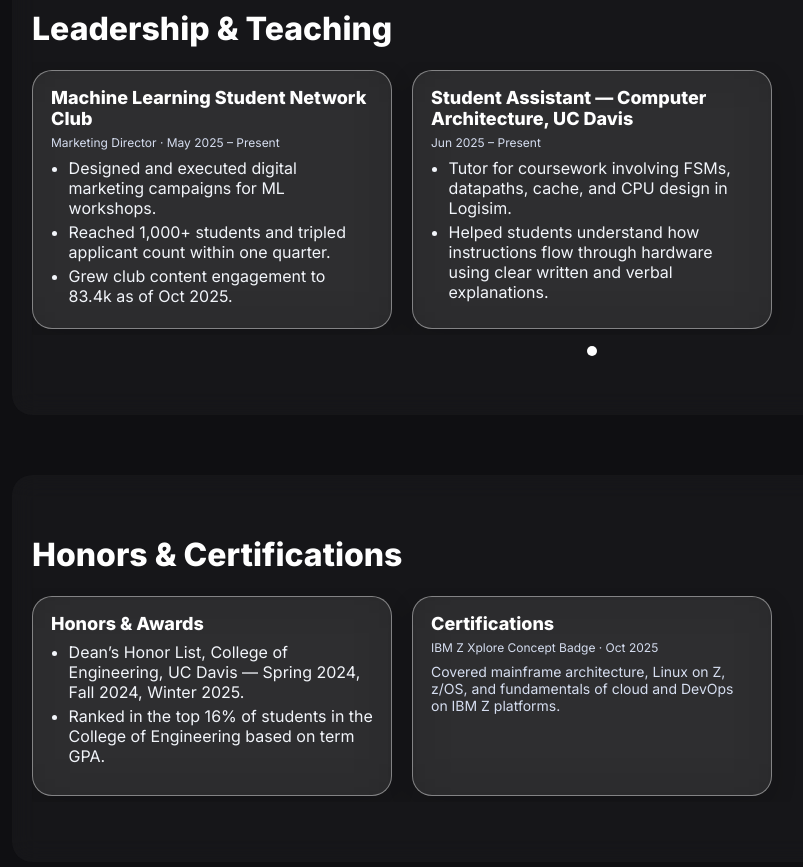
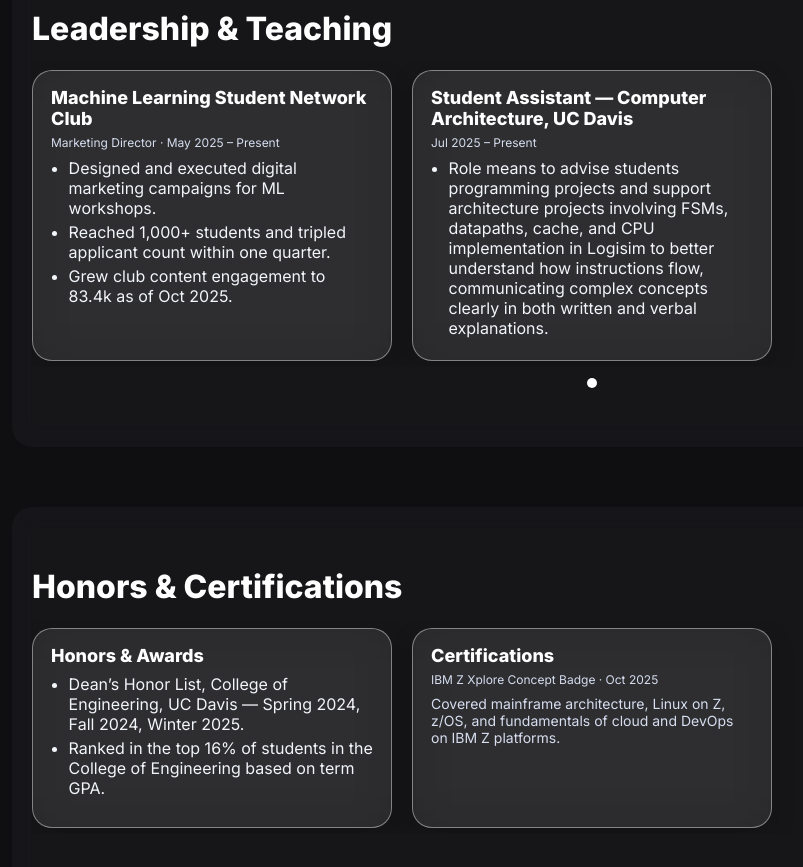
Before and after one commit to ShifanaazFazalur/portfolio, a plain HTML site: page index.html in a window 1280 px wide. Shown: the part 3760-4627 px from the top of the page, without its empty margins (48-851 px from the left). Drawn offline with Linux system fonts and the light colour scheme.

Commit message:
Update portfolio site

```diff
--- a/index.html
+++ b/index.html
@@ -363,10 +363,9 @@
         <article class="rect-card rect-card--text">
           <div class="rect-info">
             <h3>Student Assistant — Computer Architecture, UC Davis</h3>
-            <p class="meta">Jun 2025 – Present</p>
+            <p class="meta">Jul 2025 – Present</p>
             <ul class="tight">
-              <li>Tutor for coursework involving FSMs, datapaths, cache, and CPU design in Logisim.</li>
-              <li>Helped students understand how instructions flow through hardware using clear written and verbal explanations.</li>
+              <li>Role means to advise students programming projects and support architecture projects involving FSMs, datapaths, cache, and CPU implementation in Logisim to better understand how instructions flow, communicating complex concepts clearly in both written and verbal explanations. </li>
             </ul>
           </div>
         </article>
```
